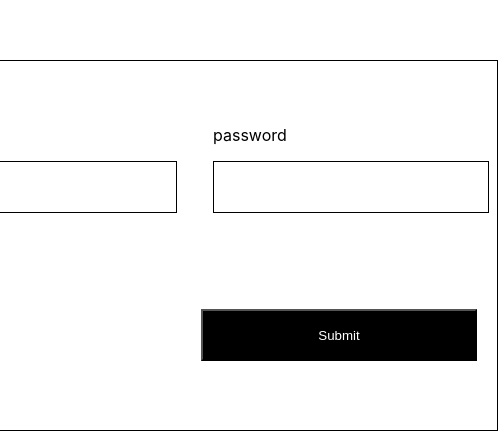
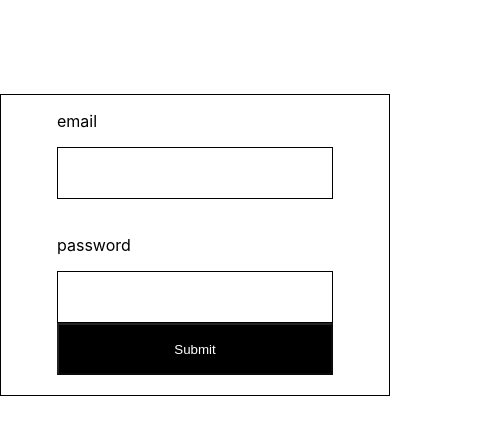
Before and after one commit to michaeleze/form-validation, a React (Create React App) app: page / in a window 390 px wide. Shown: the part 177-612 px from the top of the page, 498 px wide, since content can reach past the window. Built offline with nearby package versions, Linux system fonts and the light colour scheme.

Commit message:
added disbaled logic

```diff
--- a/src/App.css
+++ b/src/App.css
@@ -34,3 +34,19 @@
   justify-content: center;
   height: 100%;
 }
+
+@media screen and (max-width: 578px) {
+  .app {
+    height: initial;
+  }
+
+  .inputWrapper {
+    flex-direction: column;
+    width: initial;
+  }
+
+  .submitWrapper {
+    justify-content: flex-start;
+    width: initial;
+  }
+}
--- a/src/App.tsx
+++ b/src/App.tsx
@@ -1,40 +1,44 @@
 import React, {useState} from 'react';
 import Input from "./components/Input";
 import ErrorMessageWithButton from "./components/ErrorMessageWithButton";
-import { Validate } from "./utils";
+import {Validate, ERRORMESSAGE} from "./utils";
 import './App.css';
 
 function App() {
-  const [password, setPassword] = useState<string>('');
-  const [errorMessage, setErrorMessage] = useState<any>([]);
+  const [state, setState] = useState<any>([]);
+  const [disabled,setDisabled] =  useState<boolean>(true);
 
-  const handleChange = (event: React.ChangeEvent<HTMLInputElement>) => {
-    setPassword(event.target.value);
-  };
+  const handleChange = React.useCallback((event: React.ChangeEvent<HTMLInputElement>) => {
+    const message = Validate.check(event.target.value);
+    setState(message);
+  }, []);
 
-  const handleSubmit = (e: React.MouseEvent<HTMLButtonElement>) => {
-    e.preventDefault();
-    const message = Validate.check(password);
+  const handleSubmit = () => {
+    const findInvalid = state.find((message: {text: string, value: boolean }) => message.value === false);
 
-    setErrorMessage(message);
+    if(findInvalid) {
+      return;
+    }
+    else {
+      setDisabled(false)
+    }
   };
 
   return (
     <div className="root">
       <div id="app" className="app">
         <div className="inputWrapper">
-          <Input name="email" />
+          <Input name="email"/>
           <Input
             name="password"
             handleChange={handleChange}
-            value={password}
             minlength={8}
             type='password'
             required
           />
         </div>
         <div className="submitWrapper">
-         <ErrorMessageWithButton errorMessage={errorMessage} handleSubmit={handleSubmit} />
+          <ErrorMessageWithButton disabled={disabled} errorMessage={state} handleSubmit={handleSubmit}/>
         </div>
       </div>
     </div>
--- a/src/components/ErrorComponent/index.tsx
+++ b/src/components/ErrorComponent/index.tsx
@@ -1,8 +1,9 @@
 import React from "react";
 import './index.css';
 
-const ErrorComponent = ({item }: {item: {text: string, value: boolean}}) => (
+const ErrorComponent:React.FC<{item: {text: string, value: boolean}}> = ({item }) => (
   <p>
+    {console.log("item", item)}
     {item?.value ? <span className='checkIcon'>&#10003;</span> : <span className='crossIcon'> &#10007; </span>} <span>{item.text}</span>
   </p>
 );
--- a/src/components/ErrorMessageWithButton/index.tsx
+++ b/src/components/ErrorMessageWithButton/index.tsx
@@ -3,19 +3,21 @@ import ErrorComponent from "../ErrorComponent";
 import './index.css';
 
 interface IErrorMessageWithButton {
+  disabled: boolean;
   errorMessage: Array<{ text: string, value: boolean }>;
   handleSubmit: (x: React.MouseEvent<HTMLButtonElement>) => void;
   text?: string
 };
 
-const ErrorMessageWithButton: React.FC<IErrorMessageWithButton> = ({errorMessage, handleSubmit, text = 'Submit'}) => (
+const ErrorMessageWithButton: React.FC<IErrorMessageWithButton> = ({disabled, errorMessage, handleSubmit, text = 'Submit'}) => (
   <div className="errorMessageWithButton">
+
     <div>
       {
         errorMessage?.map((item: { text: string, value: boolean }) => (<ErrorComponent item={item} key={item.text}/>))
       }
     </div>
-    <button className="submitButton" onClick={handleSubmit}>{text}</button>
+    <button className="submitButton" onClick={handleSubmit} disabled={disabled}>{text}</button>
   </div>
 );
 
--- a/src/utils/index.ts
+++ b/src/utils/index.ts
@@ -7,7 +7,7 @@ import {
   IRule
 } from "./cases";
 
-const ERRORMESSAGE = [
+export const ERRORMESSAGE = [
   {text: '8+ characters', value: false},
   {text: 'lowercase letter', value: false},
   {text: 'uppercase letter', value: false},
@@ -34,6 +34,10 @@ class Validator {
 
         console.log( this.errors[index], index);
       }
+
+      if (!password) {
+        this.errors[index]['value'] = false;
+      }
     });
 
     return this.errors;
```
